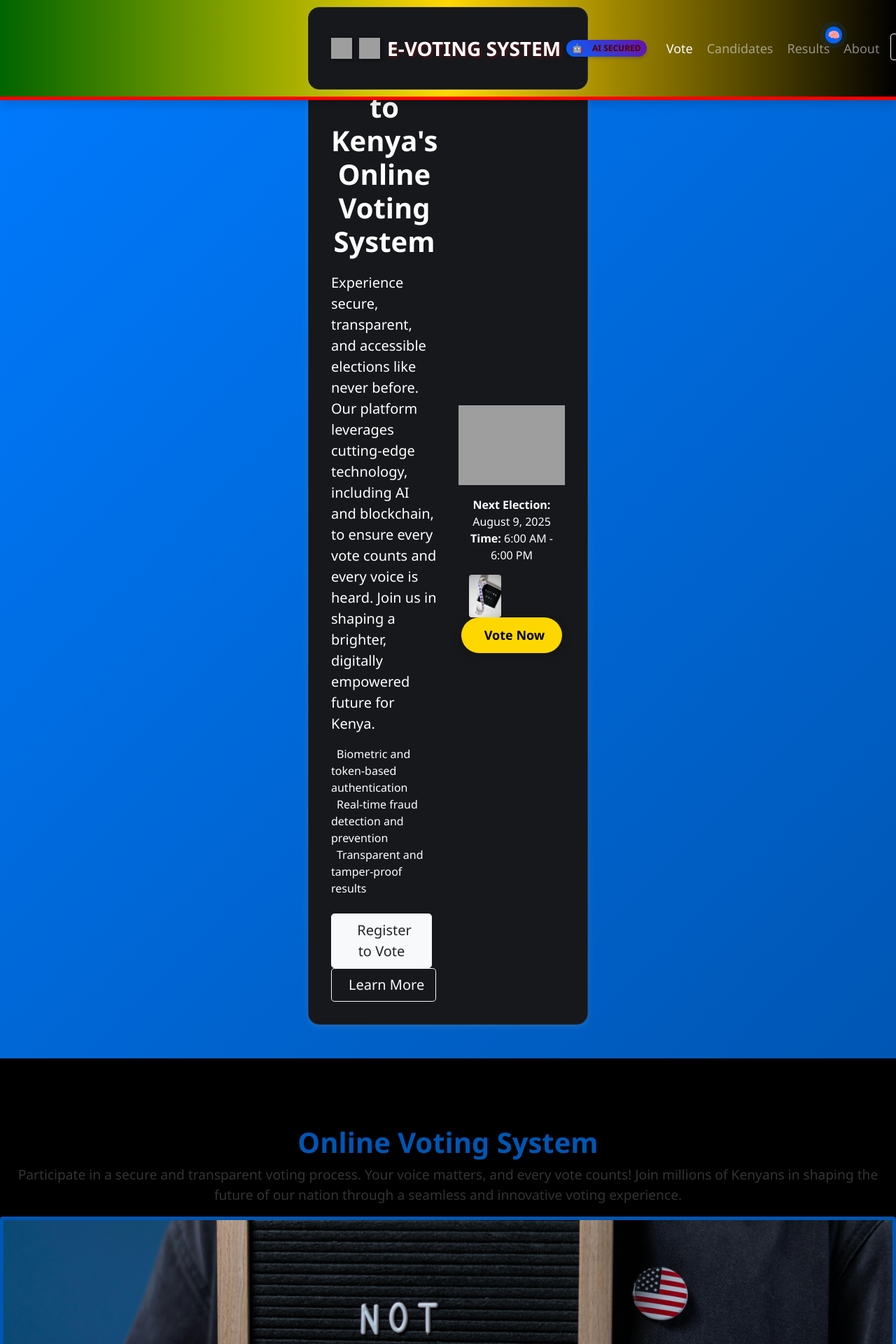
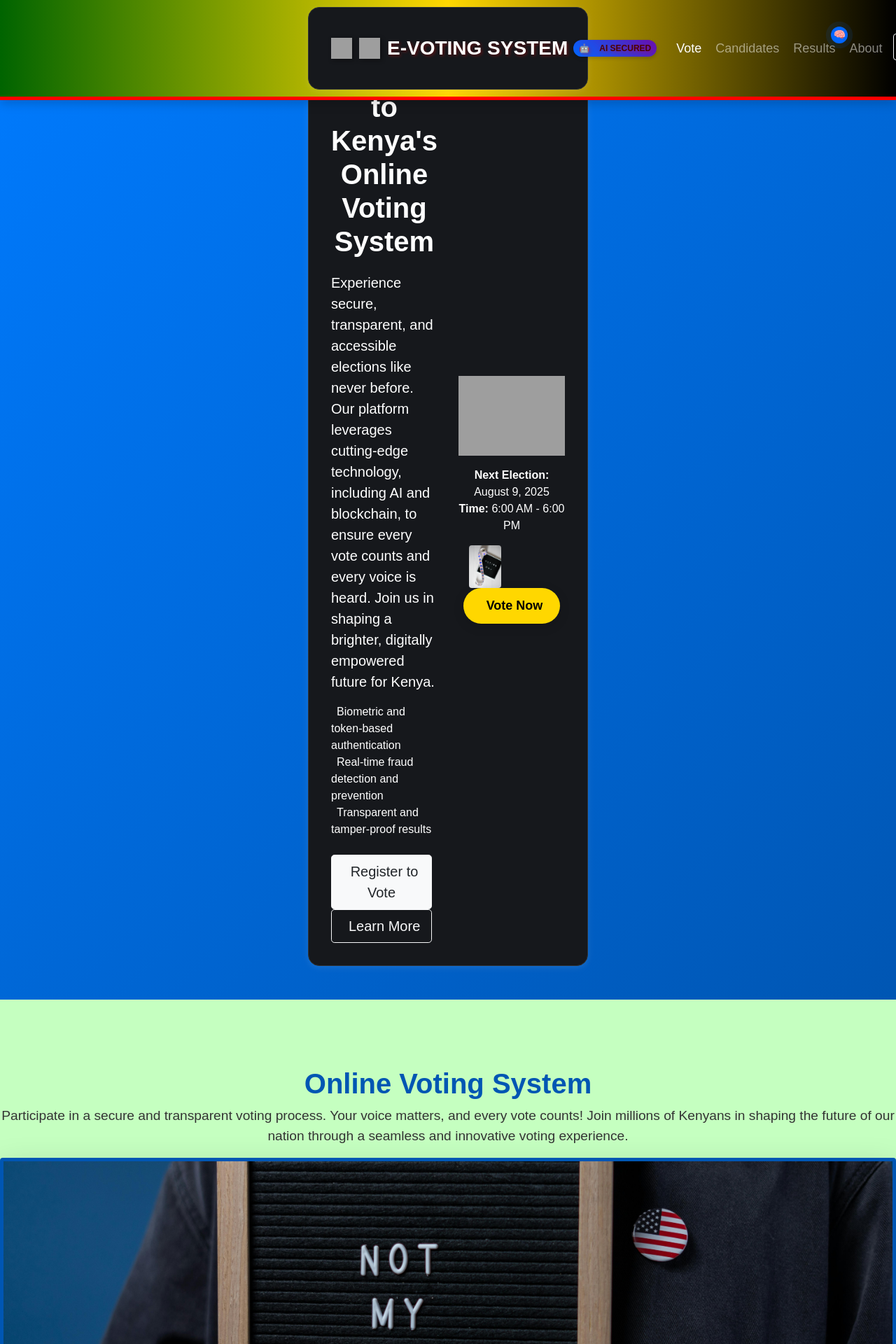
Before and after one commit to daviesqunyu/VOTING, a PHP site: page / in a window 1280 px wide. Shown: the top 1920 px of the page at 70% size. Run offline with PHP 8.4, Linux system fonts and the light colour scheme; grey boxes are pictures that could not be loaded.

Commit message:
Update style.css
Signed-off-by: Daviskunyu <124179581+daviesqunyu@users.noreply.github.com>

```diff
--- a/css/style.css
+++ b/css/style.css
@@ -294,21 +294,6 @@
     transform: translateY(-5px);
 }
 
-* {
-            margin: 0;
-            padding: 0;
-            box-sizing: border-box;
-            font-family: 'Segoe UI', Tahoma, Geneva, Verdana, sans-serif;
-        }
-
-        body {
-            background: #000000;
-            min-height: 100vh;
-            display: flex;
-            justify-content: center;
-            align-items: center;
-            color: #ffffff;
-        }
 
         .container {
             background: #16181C;
```
